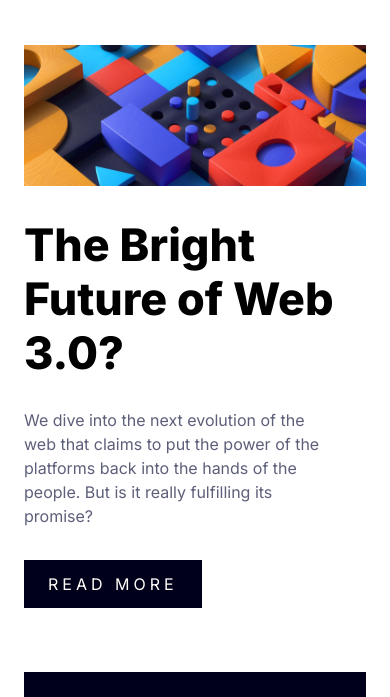
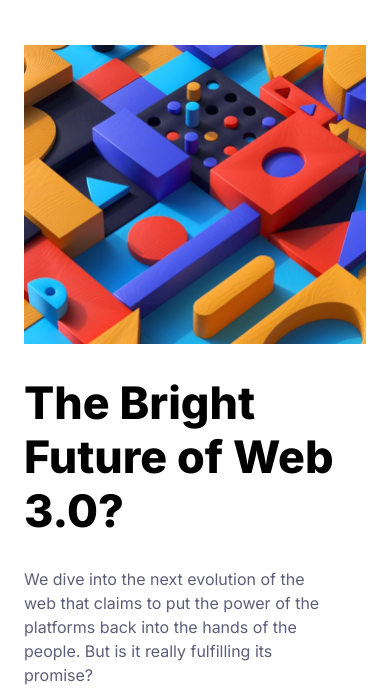
Before and after one commit to sukanyagurav/news-homepage-main, a plain HTML site: page index.html in a window 390 px wide. Shown: the part 78-775 px from the top of the page. Drawn offline with Linux system fonts and the light colour scheme.

Commit message:
news-homepage-main

```diff
--- a/index.html
+++ b/index.html
@@ -39,8 +39,11 @@
   <main>
     <div class="news__container">
       <div class="news_img_container">
-        <img src="assets/images/image-web-3-desktop.jpg" aria-hidden="true" alt="">
-      </div>
+        <picture>
+          <source srcset="assets/images/image-web-3-desktop.jpg" aria-hidden="true" alt="" media="(min-width:850px)">
+          <img src="assets/images/image-web-3-mobile.jpg"  aria-hidden='true'>
+        </picture>
+        </div>
       <div class="news__content">
         <h1>The Bright<br> Future of <br>Web 3.0?</h1>
         <div class="news__description">
```
